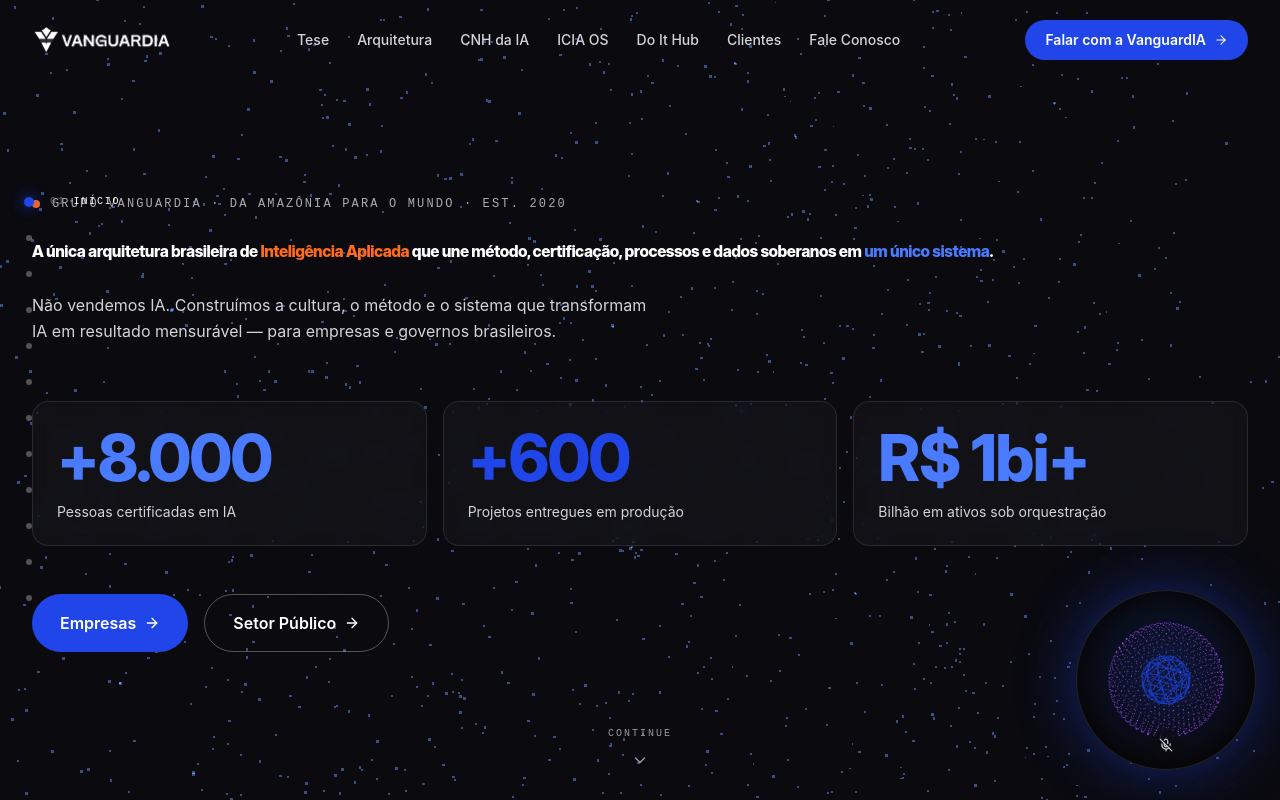
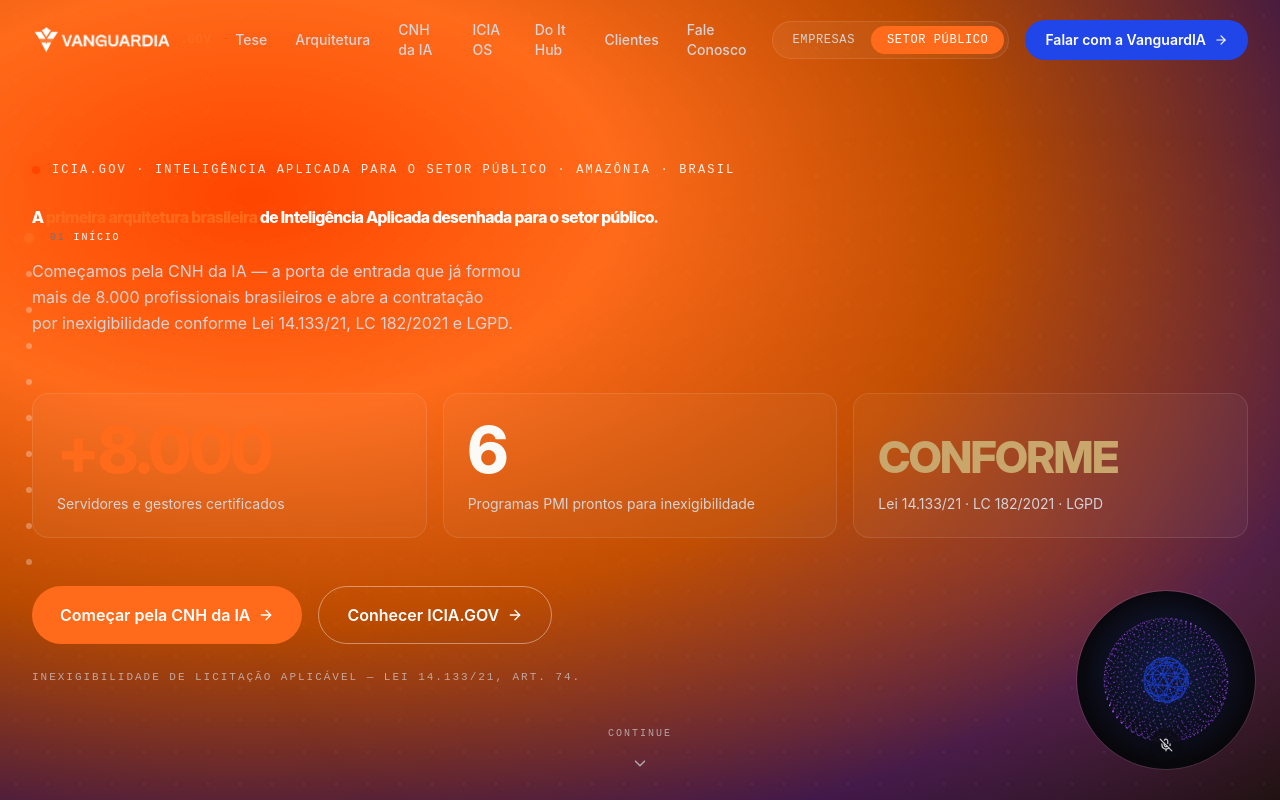
Before and after one commit to VanguardIA-Tech/pagina-institucional, a React (Vite) app: page /icia-gov in a window 1280 px wide. Before the commit this address led to /. Shown: the top 800 px of the page. Built offline with nearby package versions, Linux system fonts and the light colour scheme.

Commit message:
feat: restore public sector version access and fix voice agent entrance scale UI bug

```diff
--- a/src/App.tsx
+++ b/src/App.tsx
@@ -2,6 +2,7 @@
 import { lazy, Suspense } from 'react'
 
 const Home = lazy(() => import('./pages/Home'))
+const IciaGov = lazy(() => import('./pages/IciaGov'))
 
 function Loading() {
   return (
@@ -17,7 +18,7 @@
       <Suspense fallback={<Loading />}>
         <Routes>
           <Route path="/" element={<Home />} />
-          <Route path="/icia-gov" element={<Navigate to="/" replace />} />
+          <Route path="/icia-gov" element={<IciaGov />} />
           <Route path="*" element={<Navigate to="/" replace />} />
         </Routes>
       </Suspense>
--- a/src/components/sections/NavBar.tsx
+++ b/src/components/sections/NavBar.tsx
@@ -98,8 +98,43 @@
             ))}
           </ul>
 
-          {/* Right: CTA */}
+          {/* Right: switcher + CTA */}
           <div className="hidden lg:flex items-center gap-4 shrink-0">
+            <div
+              role="tablist"
+              aria-label="Selecionar segmento"
+              className="flex bg-white/5 border border-white/10 rounded-full p-1"
+            >
+              <NavLink
+                to="/"
+                role="tab"
+                aria-current={!isGov ? 'page' : undefined}
+                className={({ isActive }) =>
+                  `px-4 py-1.5 text-xs font-mono uppercase tracking-wider rounded-full transition-colors ${
+                    isActive
+                      ? 'bg-va-blue-electric text-white'
+                      : 'text-va-gray-200 hover:text-white'
+                  }`
+                }
+              >
+                Empresas
+              </NavLink>
+              <NavLink
+                to="/icia-gov"
+                role="tab"
+                aria-current={isGov ? 'page' : undefined}
+                className={({ isActive }) =>
+                  `px-4 py-1.5 text-xs font-mono uppercase tracking-wider rounded-full transition-colors ${
+                    isActive
+                      ? 'bg-va-orange-vivid text-white'
+                      : 'text-va-gray-200 hover:text-white'
+                  }`
+                }
+              >
+                Setor Público
+              </NavLink>
+            </div>
+
             <a
               href={CTA_URL}
               target="_blank"
@@ -155,6 +190,35 @@
               ))}
             </ul>
 
+            <div className="flex bg-white/5 border border-white/10 rounded-full p-1 mb-6">
+              <NavLink
+                to="/"
+                onClick={() => setOpen(false)}
+                className={({ isActive }) =>
+                  `flex-1 text-center px-4 py-2 text-xs font-mono uppercase tracking-wider rounded-full ${
+                    isActive
+                      ? 'bg-va-blue-electric text-white'
+                      : 'text-va-gray-200'
+                  }`
+                }
+              >
+                Empresas
+              </NavLink>
+              <NavLink
+                to="/icia-gov"
+                onClick={() => setOpen(false)}
+                className={({ isActive }) =>
+                  `flex-1 text-center px-4 py-2 text-xs font-mono uppercase tracking-wider rounded-full ${
+                    isActive
+                      ? 'bg-va-orange-vivid text-white'
+                      : 'text-va-gray-200'
+                  }`
+                }
+              >
+                Setor Público
+              </NavLink>
+            </div>
+
             <a
               href={CTA_URL}
               target="_blank"
--- a/src/components/ui/OrbVoiceAgent.tsx
+++ b/src/components/ui/OrbVoiceAgent.tsx
@@ -141,6 +141,49 @@
   )
 }
 
+type OrbContentProps = {
+  state: OrbState
+  amplitudeRef: React.MutableRefObject<number>
+  isMobile: boolean
+  reduceMotion: boolean | null
+}
+
+function OrbContent({ state, amplitudeRef, isMobile, reduceMotion }: OrbContentProps) {
+  const groupRef = useRef<THREE.Group>(null)
+  const elapsedRef = useRef(0)
+
+  useFrame((_, delta) => {
+    if (reduceMotion) {
+      if (groupRef.current) groupRef.current.scale.setScalar(1.0)
+      return
+    }
+    elapsedRef.current += delta
+    if (groupRef.current) {
+      if (elapsedRef.current < 1.2) {
+        groupRef.current.scale.setScalar(0.6)
+      } else if (elapsedRef.current < 1.8) {
+        const t = (elapsedRef.current - 1.2) / 0.6
+        // Easing: easeOutCubic
+        const scale = 0.6 + 0.4 * (1 - Math.pow(1 - t, 3))
+        groupRef.current.scale.setScalar(scale)
+      } else {
+        groupRef.current.scale.setScalar(1.0)
+      }
+    }
+  })
+
+  return (
+    <group ref={groupRef}>
+      <OrbCore state={state} />
+      <OrbParticles
+        state={state}
+        amplitudeRef={amplitudeRef}
+        pointCount={isMobile ? 500 : 1200}
+      />
+    </group>
+  )
+}
+
 type OrbVoiceAgentProps = {
   /** Backend endpoint that creates the Realtime WebRTC session from an SDP offer. */
   tokenEndpoint?: string
@@ -169,8 +212,6 @@
   const rafRef = useRef<number>(0)
   const responseCountRef = useRef<number>(0)
 
-  const [animationDone, setAnimationDone] = useState(false)
-
   useEffect(() => {
     const mq = window.matchMedia('(max-width: 640px)')
     const sync = () => setIsMobile(mq.matches)
@@ -178,13 +219,6 @@
     mq.addEventListener('change', sync)
     return () => mq.removeEventListener('change', sync)
   }, [])
-
-  useEffect(() => {
-    const timer = setTimeout(() => {
-      setAnimationDone(true)
-    }, reduceMotion ? 100 : 2000)
-    return () => clearTimeout(timer)
-  }, [reduceMotion])
 
   // Animation frame loop for amplitude analysis
   useEffect(() => {
@@ -569,8 +603,8 @@
         onBlur={() => setTooltipOpen(false)}
         aria-label={label}
         aria-pressed={state !== 'idle'}
-        initial={{ opacity: 0, scale: 0.6 }}
-        animate={{ opacity: 1, scale: 1 }}
+        initial={{ opacity: 0 }}
+        animate={{ opacity: 1 }}
         transition={{ delay: reduceMotion ? 0 : 1.2, duration: 0.6 }}
         whileHover={reduceMotion ? undefined : { scale: 1.05 }}
         whileTap={reduceMotion ? undefined : { scale: 0.94 }}
@@ -578,13 +612,22 @@
         style={{
           width: orbSize,
           height: orbSize,
+        }}
+      >
+        {/* Animated background and shadow */}
+        <motion.div
+          initial={{ scale: reduceMotion ? 1 : 0.6 }}
+          animate={{ scale: 1 }}
+          transition={{ delay: reduceMotion ? 0 : 1.2, duration: 0.6 }}
+          className="absolute inset-0 rounded-full"
+          style={{
             background:
               'radial-gradient(circle at 50% 45%, rgba(11,26,62,0.95) 0%, rgba(10,10,15,0.98) 70%)',
             boxShadow: `0 0 60px ${colors.glow}, inset 0 0 30px rgba(0,0,0,0.6)`,
             transition: 'box-shadow 0.4s ease',
           }}
-      >
-        {animationDone && (
+        />
+
         <Canvas
           camera={{ position: [0, 0, 3.4], fov: 50 }}
           dpr={[1, 1.5]}
@@ -593,14 +636,13 @@
         >
           <ambientLight intensity={0.6} />
           <pointLight position={[2, 2, 2]} intensity={0.7} />
-            <OrbCore state={state} />
-            <OrbParticles
+          <OrbContent
             state={state}
             amplitudeRef={amplitudeRef}
-              pointCount={isMobile ? 500 : 1200}
+            isMobile={isMobile}
+            reduceMotion={reduceMotion}
           />
         </Canvas>
-        )}
 
         {/* Audio rings on speaking */}
         <AnimatePresence>
@@ -627,7 +669,10 @@
         </AnimatePresence>
 
         {/* State icon overlay */}
-        <span
+        <motion.span
+          initial={{ scale: reduceMotion ? 1 : 0.6 }}
+          animate={{ scale: 1 }}
+          transition={{ delay: reduceMotion ? 0 : 1.2, duration: 0.6 }}
           aria-hidden="true"
           className="absolute bottom-2 left-1/2 -translate-x-1/2 inline-flex items-center justify-center w-8 h-8 rounded-full backdrop-blur-md pointer-events-none"
           style={{
@@ -647,7 +692,7 @@
           ) : (
             <MicOff size={14} />
           )}
-        </span>
+        </motion.span>
       </motion.button>
 
       {error && (
```
Lines whose indentation alone changed are shown as unchanged.
